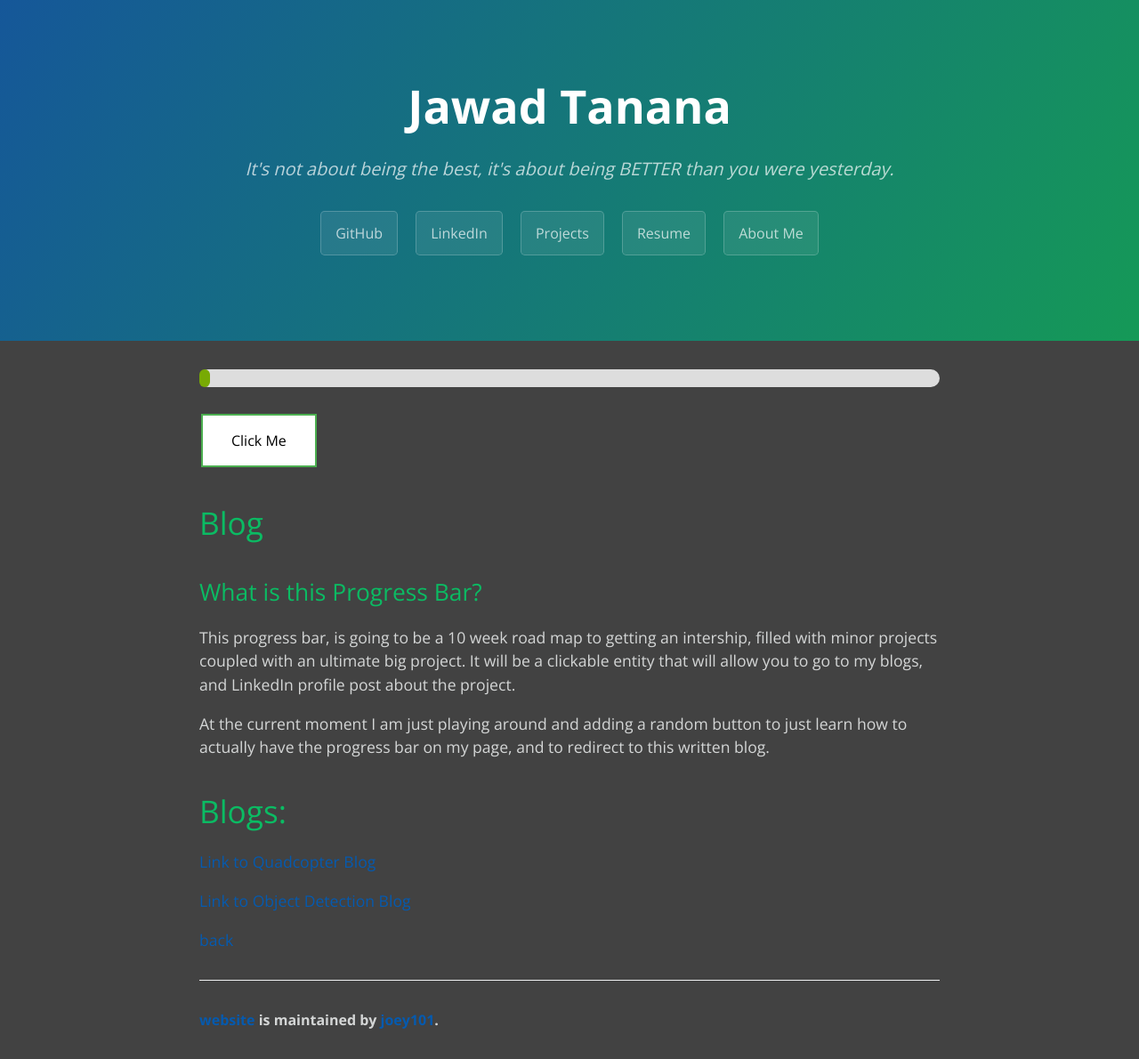
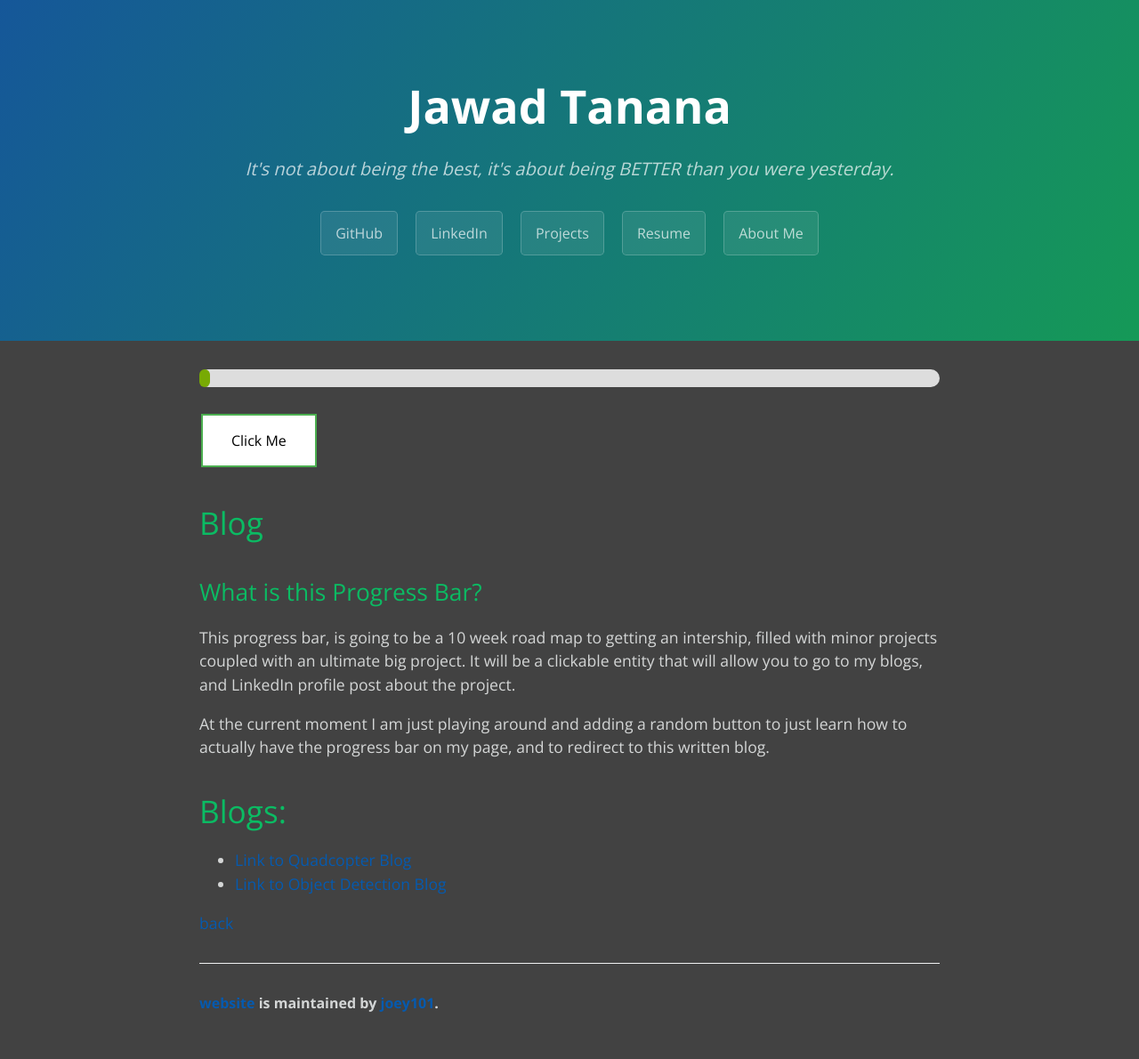
Before and after one commit to joey101/website, a Jekyll site: the page built from Blogs/blog.md, in a window 1280 px wide. Shown: the whole page at 89% size. Built offline with Jekyll 4.4.1, drawn with Linux system fonts in a browser that asks for light colours; our own code applies the rules of GitHub Pages for plain Markdown files.

```diff
--- a/Blogs/blog.md
+++ b/Blogs/blog.md
@@ -11,8 +11,7 @@ and to redirect to this written blog.
 
 # Blogs:
 
-[Link to Quadcopter Blog](../Blogs/QuadScript.html)
-
-[Link to Object Detection Blog](../Blogs/object_detection.html)
+- [Link to Quadcopter Blog](../Blogs/QuadScript.html)
+- [Link to Object Detection Blog](../Blogs/object_detection.html)
 
 [back](../index.html)
```
